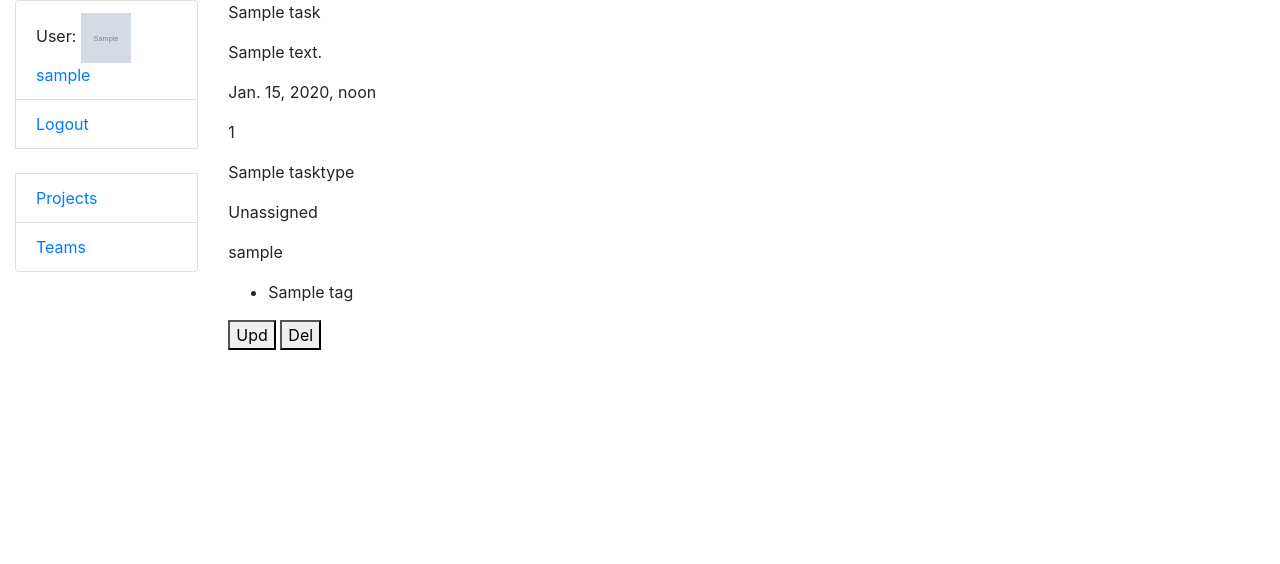
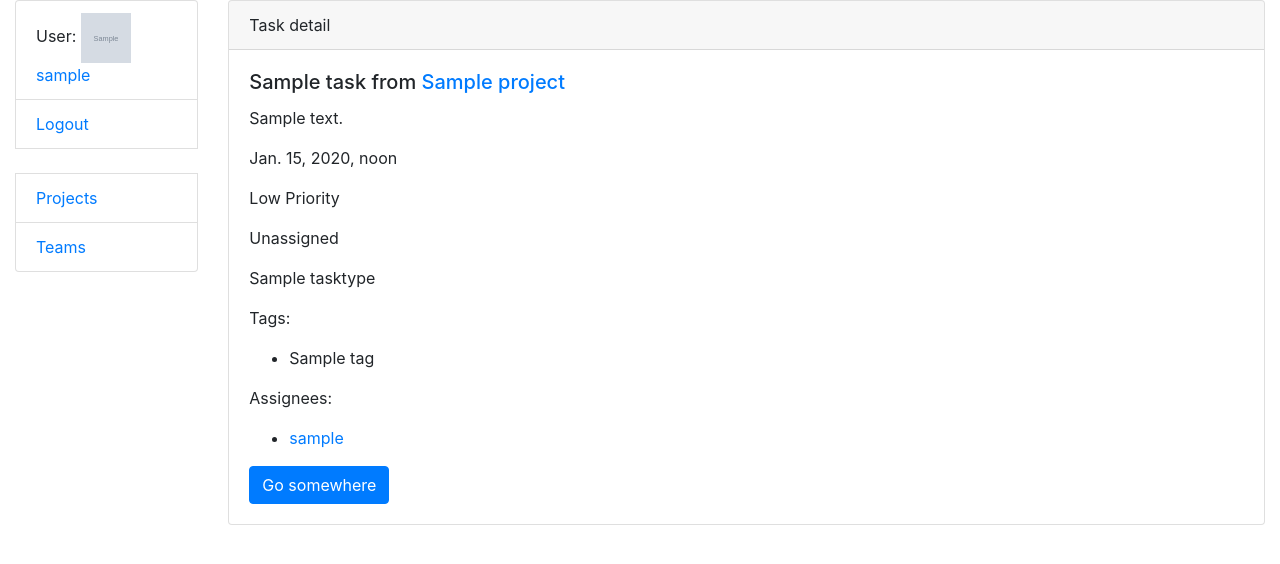
Before and after one commit to CharmNiovi/it_company_task_manager, a Django app: page /project/1/task/1/ in a window 1280 px wide. Shown: the top 564 px of the page. Run offline with Django 4.2, Linux system fonts and the light colour scheme; a user stored in the database is signed in; tables that the repository leaves empty hold one stand-in row (values such as "Sample post"); grey boxes marked "Sample" are stand-in pictures.

Commit message:
reworked task.name in profile.html

```diff
--- a/templates/task_board/task_detail.html
+++ b/templates/task_board/task_detail.html
@@ -1,26 +1,38 @@
 {% extends 'base.html' %}
 {% block content %}
-  <p>{{ object.name }}</p>
-  <p>{{ object.description }}</p>
-  <p>{{ object.deadline }}</p>
-  <p>{{ object.is_completed }}</p>
-  <p>{{ object.priority }}</p>
-  <p>{{ object.task_type.name }}</p>
-  <p>{{ object.get_status_display }}</p>
-  {% for assign_user in object.assignees.all %}
-    <p>{{ assign_user.username }}</p>
-  {% endfor %}
-  <ul>
-    {% for tag in object.tags.all %}
-      <li>{{ tag }}</li>
-    {% endfor %}
-  </ul>
-  {% if is_staff or is_owner %}
-    <a href="{% url 'task_board:task-update' object.project.pk object.pk %}">
-      <button>Upd</button>
-    </a>
-    <a href="{% url 'task_board:task-delete' object.project.pk object.pk %}">
-      <button>Del</button>
-    </a>
-  {% endif %}
+  <div class="card">
+    <div class="card-header">
+      Task detail
+    </div>
+    <div class="card-body">
+      <h5 class="card-title">
+        {{ object.name }} from
+        <a href="{% url 'task_board:project-detail' object.project.pk %}">
+          {{ object.project }}
+        </a>
+      </h5>
+      <p class="card-text">{{ object.description }}</p>
+      <p class="card-text">{{ object.deadline }}</p>
+      <p class="card-text">{{ object.get_priority_display }}</p>
+      <p class="card-text">{{ object.get_status_display }}</p>
+      <p class="card-text">{{ object.task_type }}</p>
+      <p class="card-text">
+        Tags:
+      <ul>
+        {% for tag in object.tags.all %}
+          <li>{{ tag.name }}</li>
+        {% endfor %}
+      </ul>
+      </p>
+      <p class="card-text">
+        Assignees:
+      <ul>
+        {% for assign in object.assignees.all %}
+          <li><a href="{% url 'accounts:profile-detail' assign.username %}">{{ assign.username }}</a></li>
+        {% endfor %}
+      </ul>
+      </p>
+      <a href="#" class="btn btn-primary">Go somewhere</a>
+    </div>
+  </div>
 {% endblock %}
```
